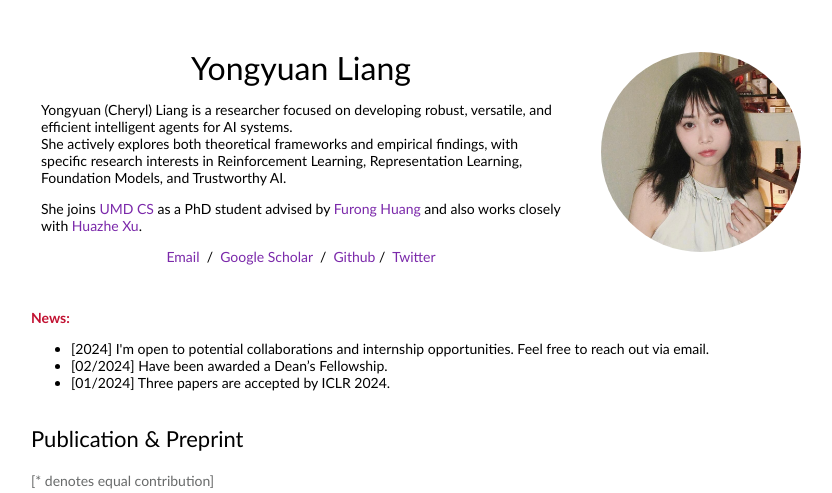
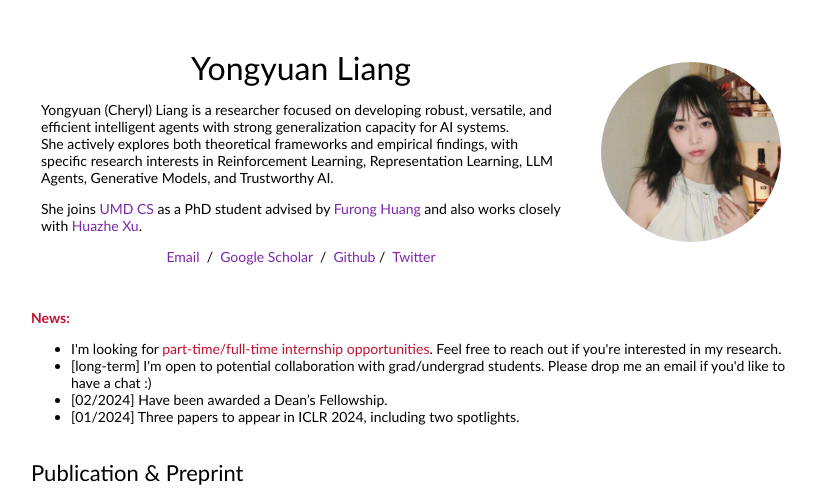
Before and after one commit to ziyaosg/ziyaosg.github.io, a plain HTML site: page index.html in a window 1280 px wide. Shown: the top 493 px of the page, without its empty margins (219-1051 px from the left). Drawn offline with Linux system fonts and the light colour scheme; files whose address does not match are found by name.

Commit message:
research

```diff
--- a/index.html
+++ b/index.html
@@ -22,8 +22,8 @@
                 <p class="name" style="text-align: center;">
                   Yongyuan Liang
                 </p>
-                <p>Yongyuan (Cheryl) Liang is a researcher focused on developing robust, versatile, and efficient intelligent agents for AI systems.<br>
-                She actively explores both theoretical frameworks and empirical findings, with specific research interests in Reinforcement Learning, Representation Learning, Foundation Models, and Trustworthy AI.</p>
+                <p>Yongyuan (Cheryl) Liang is a researcher focused on developing robust, versatile, and efficient intelligent agents with strong generalization capacity for AI systems.<br>
+                She actively explores both theoretical frameworks and empirical findings, with specific research interests in Reinforcement Learning, Representation Learning, LLM Agents, Generative Models, and Trustworthy AI.</p>
                 <p>
                 She joins <a href="https://www.cs.umd.edu/" target="_blank" rel="noopener noreferrer">UMD CS</a> as a PhD student advised by <a href="https://furong-huang.com/" target="_blank" rel="noopener noreferrer"> Furong Huang</a> and also works closely with <a href="http://hxu.rocks/index.html" target="_blank" rel="noopener noreferrer">Huazhe Xu</a>.
                 </p>
@@ -34,8 +34,8 @@
                   <a href="https://twitter.com/cheryyun_l">Twitter</a>
                 </p>
               </td>
-              <td style="padding:2.5%;width:40%;max-width:40%">
-                <a href="images/self.jpeg"><img style="width:100%;max-width:100%;object-fit: cover; border-radius: 50%;" alt="profile photo" src="images/self.jpeg" class="hoverZoomLink"></a>
+              <td style="padding:2.5%;width:43%;max-width:40%">
+                <a href="images/self.jpeg"><img style="width:90%;max-width:100%;object-fit: cover; border-radius: 50%;" alt="profile photo" src="images/self.jpeg" class="hoverZoomLink"></a>
               </td>
             </tr>
           </tbody></table>
@@ -44,9 +44,10 @@
               <td style="padding:10px;width:100%;vertical-align:middle">
                 <heading><font color=#C21232><strong>News:</strong></font><heading>
                   <ul>
-                    <li>[2024] I'm open to potential collaborations and internship opportunities. Feel free to reach out via email.</li>
+                    <li>I'm looking for <font color=#C21232>part-time/full-time internship opportunities</font>. Feel free to reach out if you're interested in my research.</li>
+                    <li>[long-term] I'm open to potential collaboration with grad/undergrad students. Please drop me an email if you'd like to have a chat :)</li>
                     <li>[02/2024] Have been awarded a Dean’s Fellowship.</li>
-                    <li>[01/2024] Three papers are accepted by ICLR 2024.</li>
+                    <li>[01/2024] Three papers to appear in ICLR 2024, including two spotlights.</li>
                   </ul>
               </td>
             </tr>
```
